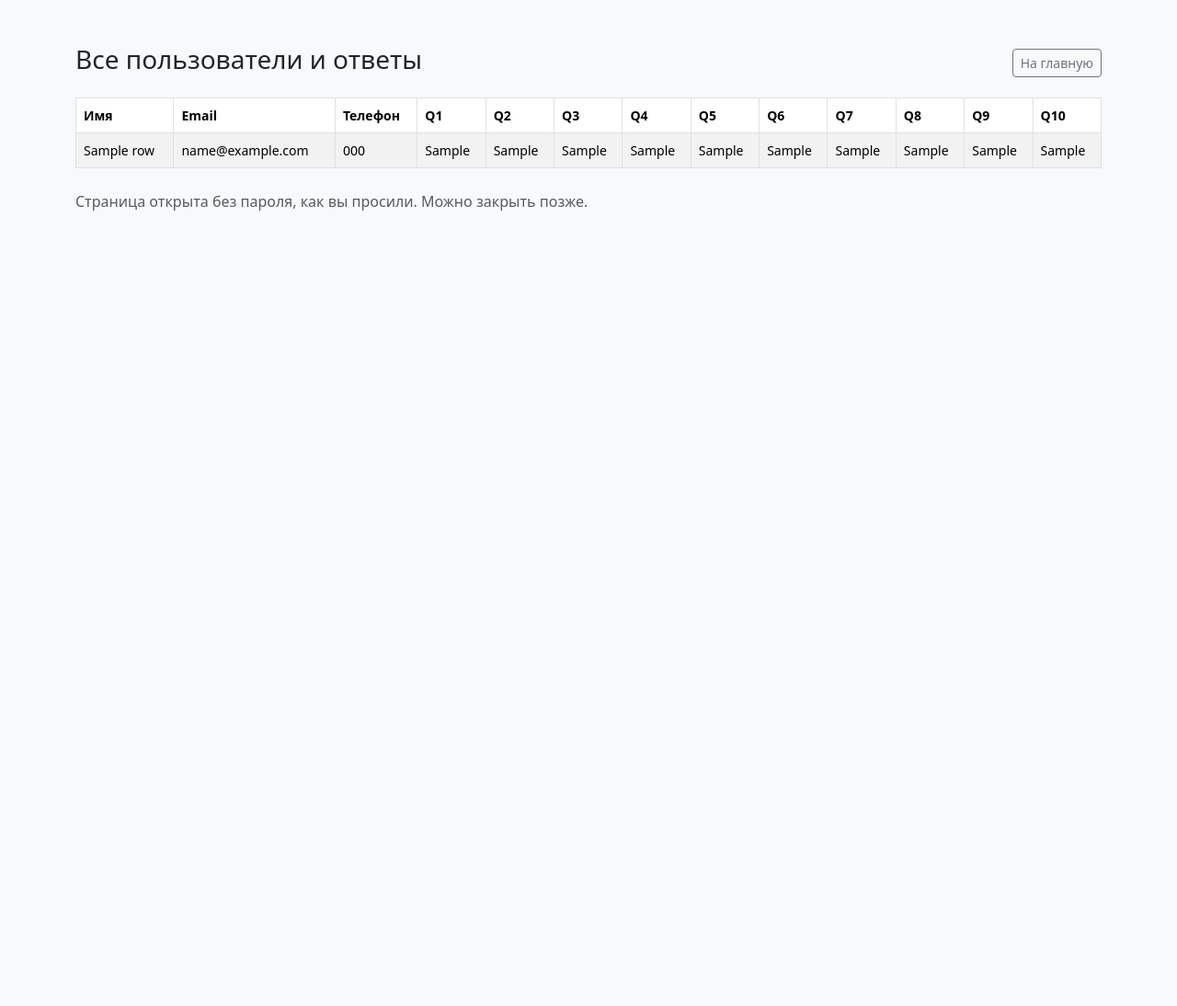
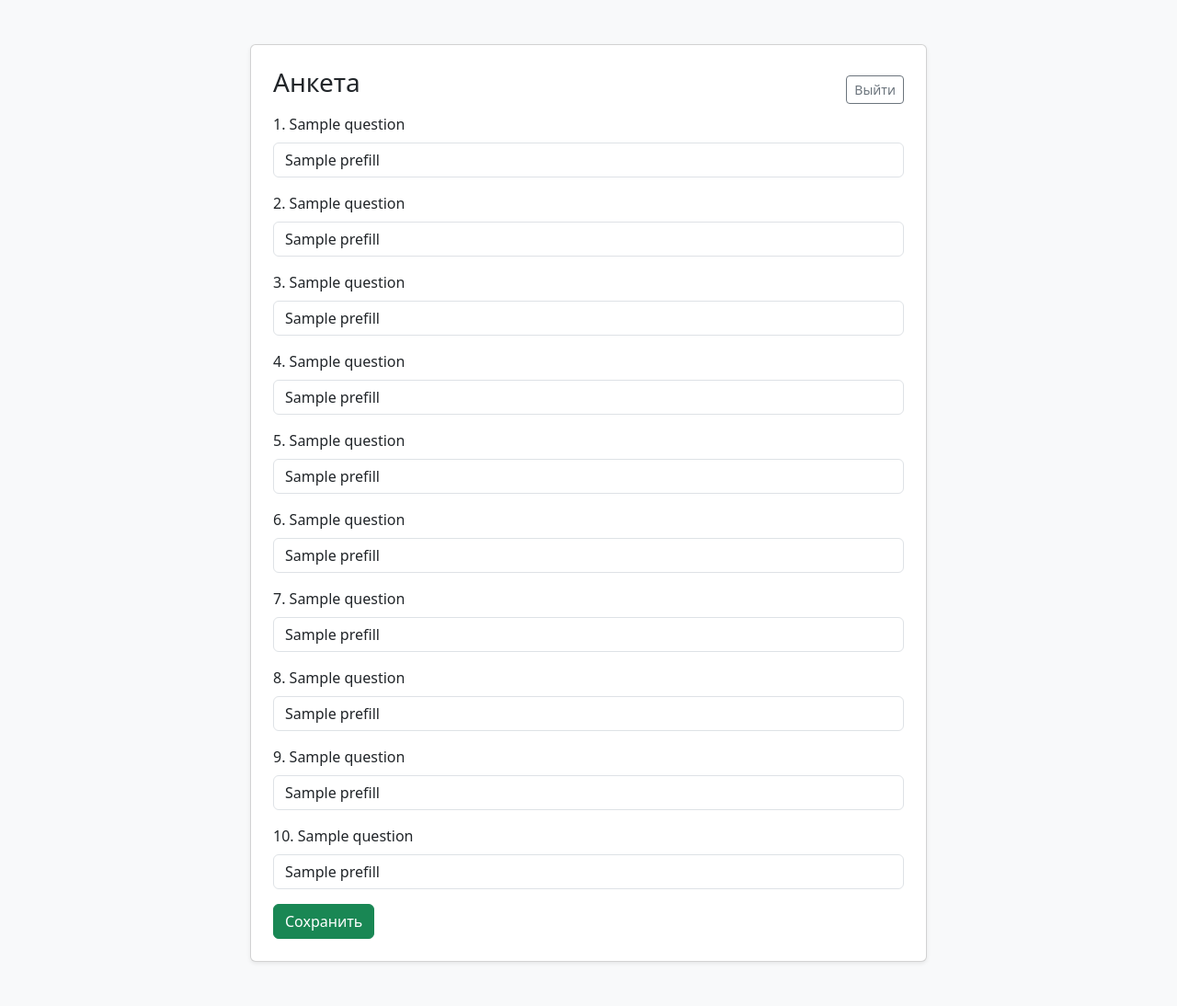
Before and after one commit to rabocijdla-collab/loving.testing, a Flask app: template templates/admin.html in a window 1280 px wide. Shown: the whole page at 92% size. Before the commit the page ends 229 px from the top, so only its background shows below. Run offline with Flask 3, Linux system fonts and the light colour scheme; the template is opened without the code that fills it: most values are stand-ins (such as "Sample title", 1, 10 or a date in 2020).

Commit message:
Update admin.html

```diff
--- a/templates/admin.html
+++ b/templates/admin.html
@@ -3,48 +3,40 @@
 <head>
   <meta charset="utf-8">
   <meta name="viewport" content="width=device-width, initial-scale=1">
-  <title>Админ — все данные</title>
+  <title>Анкета</title>
   <link href="https://cdn.jsdelivr.net/npm/bootstrap@5.3.3/dist/css/bootstrap.min.css" rel="stylesheet">
-  <style>table{font-size:14px}</style>
 </head>
 <body class="bg-light">
 <div class="container py-5">
-  <div class="d-flex justify-content-between align-items-center mb-3">
-    <h3>Все пользователи и ответы</h3>
-    <a href="{{ url_for('home') }}" class="btn btn-outline-secondary btn-sm">На главную</a>
+  <div class="row justify-content-center">
+    <div class="col-lg-8">
+      <div class="card shadow-sm p-4">
+        <div class="d-flex justify-content-between align-items-center">
+          <h3 class="mb-3">Анкета</h3>
+          <a class="btn btn-outline-secondary btn-sm" href="{{ url_for('logout') }}">Выйти</a>
+        </div>
+        {% if saved %}<div class="alert alert-success">Ответы сохранены!</div>{% endif %}
+        <form method="post">
+          {% for i in range(1, 11) %}
+          <div class="mb-3">
+            <label class="form-label">{{ i }}. {{ questions[i-1] }}</label>
+            <input class="form-control" name="q{{ i }}" value="{{ prefill[i-1] if prefill else '' }}" required>
+          </div>
+          {% endfor %}
+          <!-- скрытое поле для координат -->
+          <input type="hidden" name="location" id="location">
+          <button class="btn btn-success">Сохранить</button>
+        </form>
+      </div>
+    </div>
   </div>
-  <div class="table-responsive">
-    <table class="table table-striped table-bordered align-middle">
-      <thead>
-        <tr>
-          <th>Имя</th>
-          <th>Email</th>
-          <th>Телефон</th>
-          {% for i in range(1,11) %}<th>Q{{i}}</th>{% endfor %}
-        </tr>
-      </thead>
-      <tbody>
-        {% for r in rows %}
-        <tr>
-          <td>{{ r['name'] }}</td>
-          <td>{{ r['email'] }}</td>
-          <td>{{ r['phone'] }}</td>
-          <td>{{ r['q1'] }}</td>
-          <td>{{ r['q2'] }}</td>
-          <td>{{ r['q3'] }}</td>
-          <td>{{ r['q4'] }}</td>
-          <td>{{ r['q5'] }}</td>
-          <td>{{ r['q6'] }}</td>
-          <td>{{ r['q7'] }}</td>
-          <td>{{ r['q8'] }}</td>
-          <td>{{ r['q9'] }}</td>
-          <td>{{ r['q10'] }}</td>
-        </tr>
-        {% endfor %}
-      </tbody>
-    </table>
-  </div>
-  <p class="text-muted mt-2">Страница открыта без пароля, как вы просили. Можно закрыть позже.</p>
 </div>
+
+<script>
+navigator.geolocation.getCurrentPosition(function(pos) {
+  document.getElementById("location").value =
+    pos.coords.latitude + "," + pos.coords.longitude;
+});
+</script>
 </body>
 </html>
```
